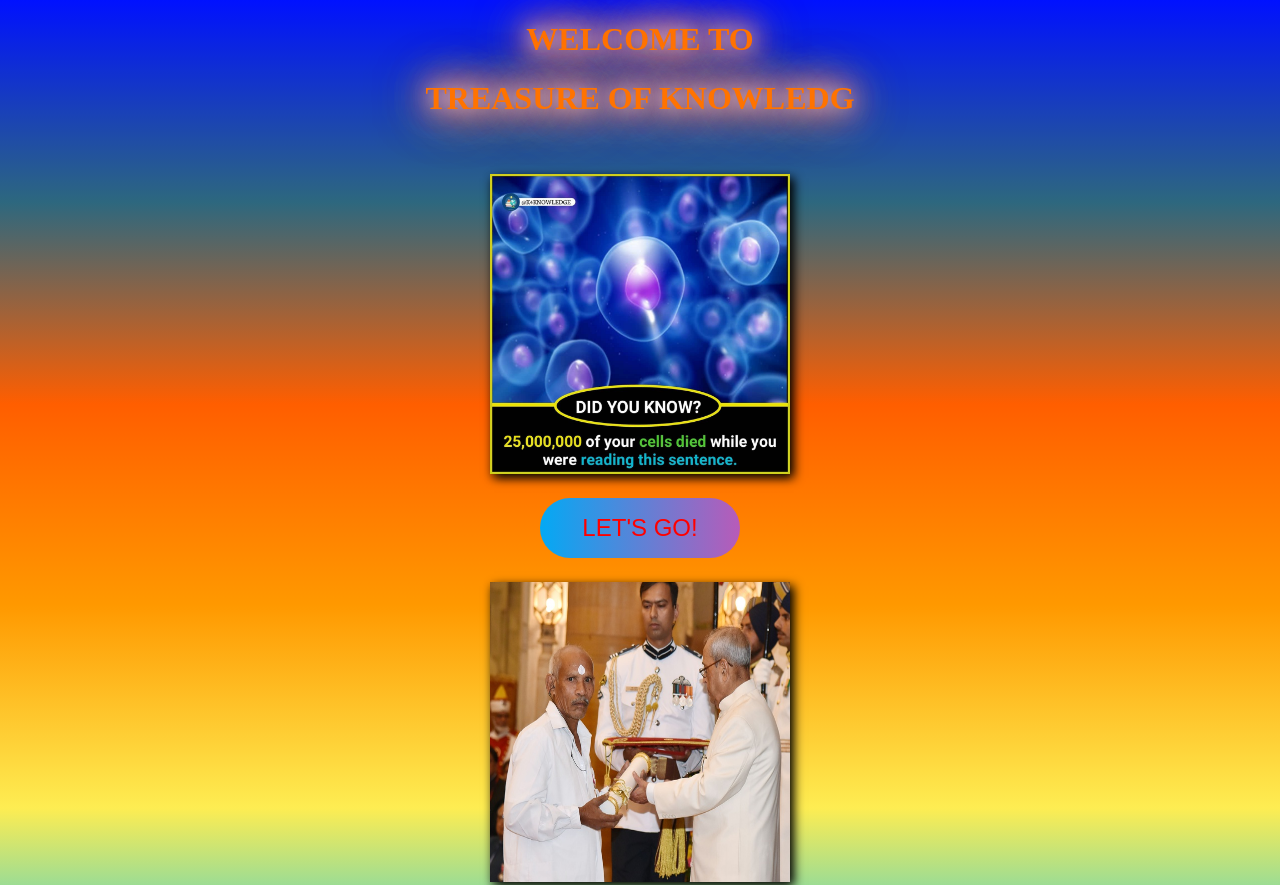
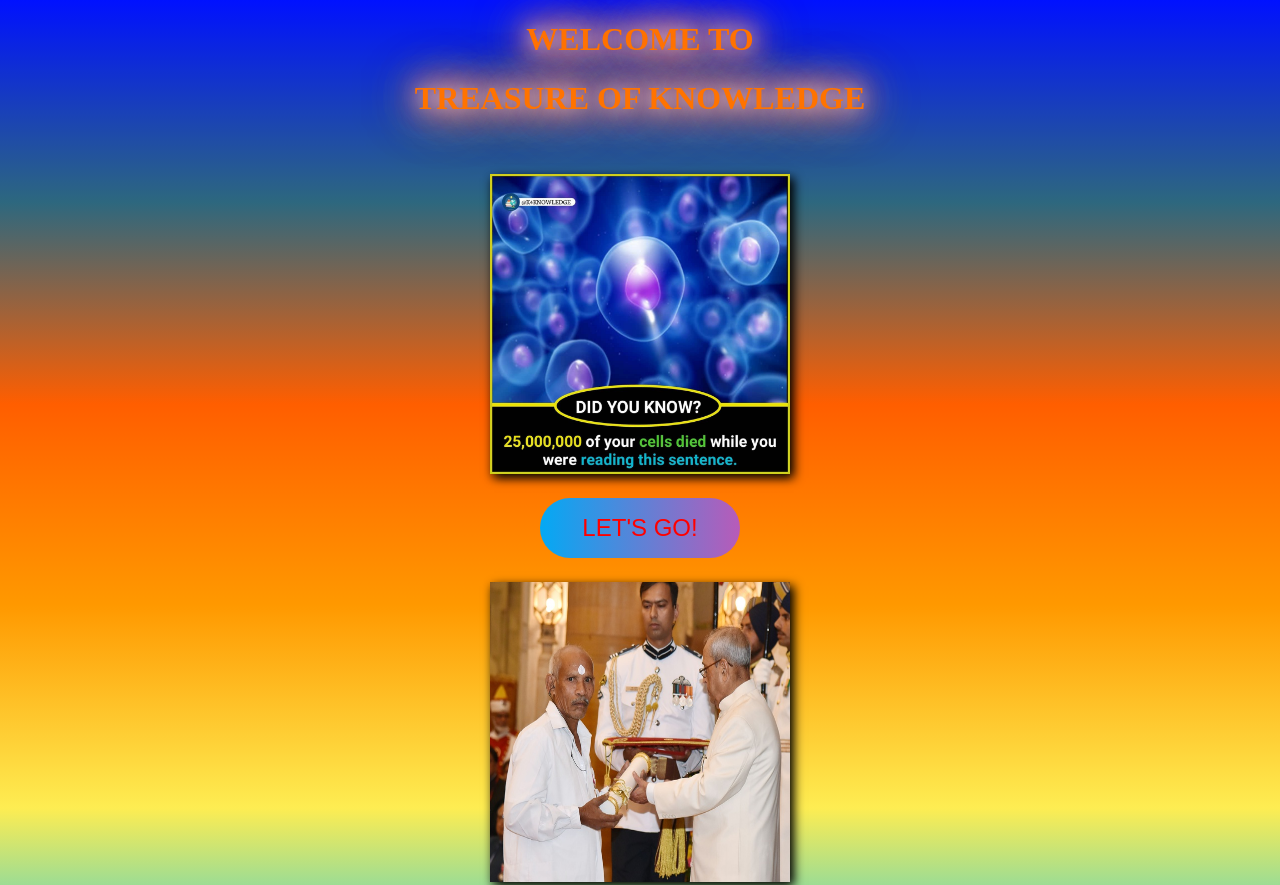
Before and after one commit to sai2007-19/TREASURE-OF-KNOWLEDG, a plain HTML site: page index.html in a window 1280 px wide. Shown: the top 885 px of the page. Drawn offline with Linux system fonts and the light colour scheme.

Commit message:
Update index.html

```diff
--- a/index.html
+++ b/index.html
@@ -11,7 +11,7 @@
 
 
   <h1 align=center class="glow">WELCOME TO</h1>
-  <h1 align=center class="glow">TREASURE OF KNOWLEDG</h1>
+  <h1 align=center class="glow">TREASURE OF KNOWLEDGE</h1>
   <br>
   <br>
   <div class="flip-card">
```
